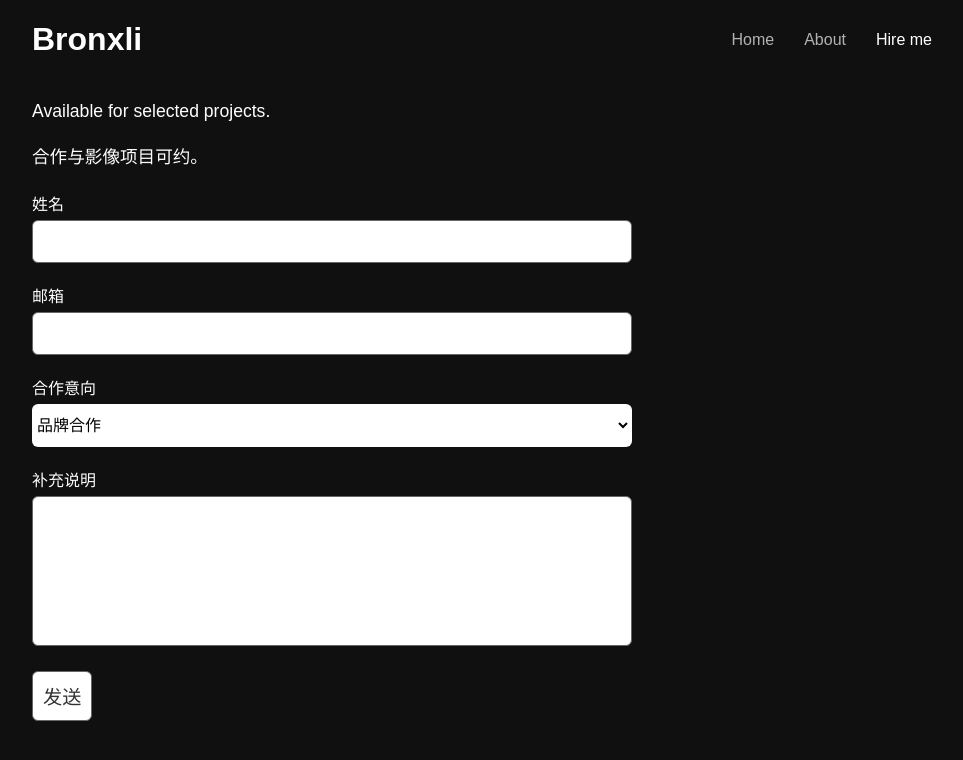
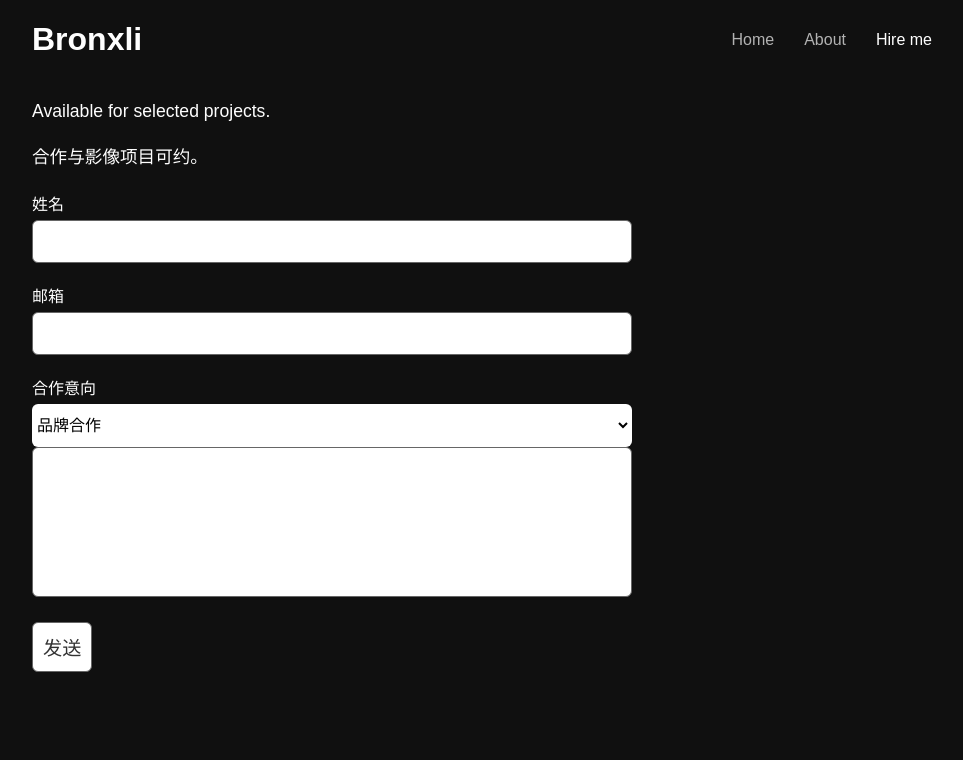
Before and after one commit to bronxli/bronxli.github.io, a Jekyll site: the page built from contact.html, in a window 1280 px wide. Shown: the top 760 px of the page, without its empty margins (158-1121 px from the left). Built offline with Jekyll 4.4.1, drawn with Linux system fonts in a browser that asks for light colours; some web fonts are replaced.

Commit message:
Remove label for message textarea
Removed the label for the message textarea.

```diff
--- a/contact.html
+++ b/contact.html
@@ -22,7 +22,6 @@ title: Contact
       <option value="other">其他</option>
   </select>
 
-  <label for="message">补充说明</label>
   <textarea name="message" id="message"></textarea>
 
   <input type="submit" value="发送" />
```
